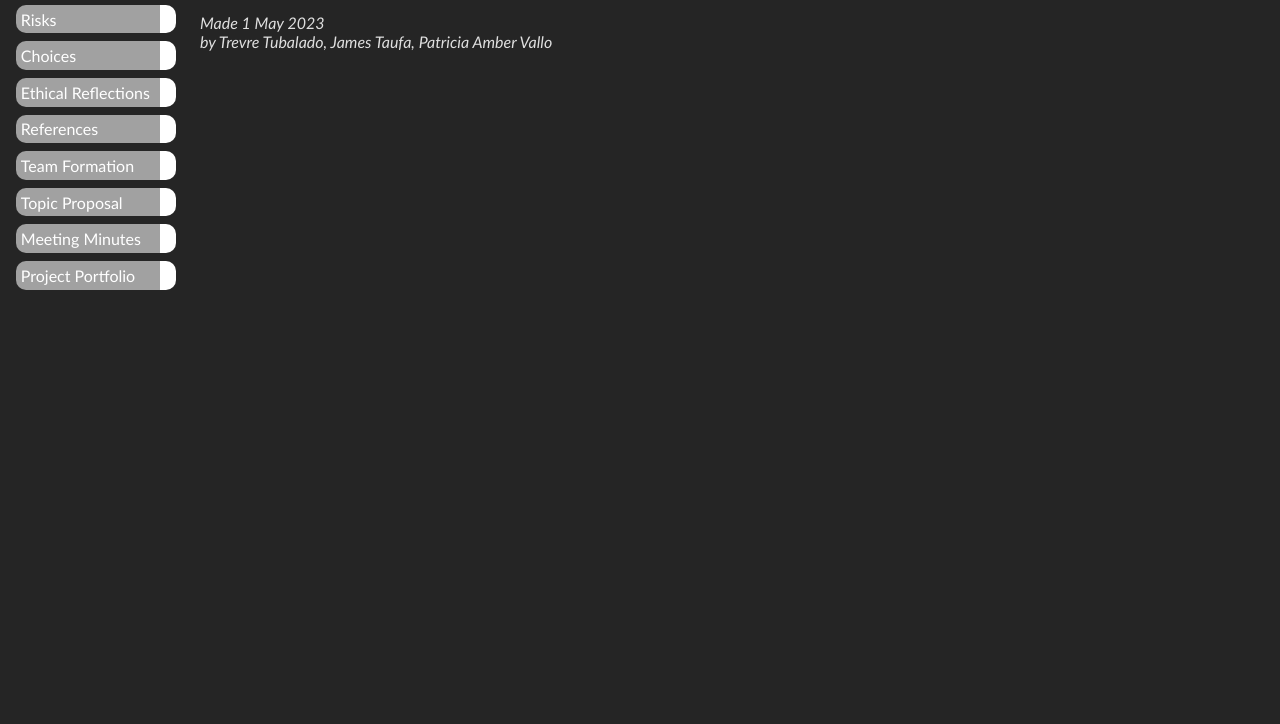
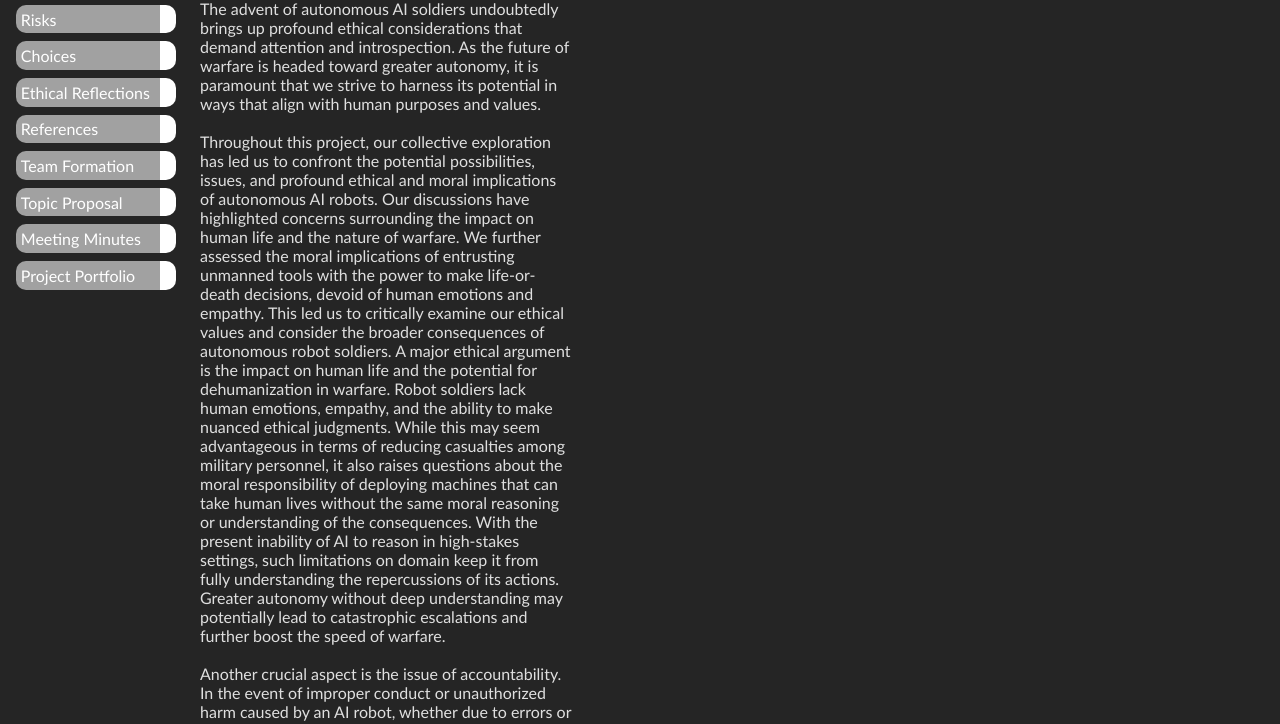
Before and after one commit to tobsywobsy/COMP501-Assignment-3, a plain HTML site: page CTiS-2023_1/misc/patricia.html in a window 1280 px wide. Shown: the part 145-869 px from the top of the page. Before the commit the page ends 800 px from the top, so only its background shows below. Drawn offline with Linux system fonts and the light colour scheme.

Commit message:
reflections done

```diff
--- a/CTiS-2023_1/misc/patricia.html
+++ b/CTiS-2023_1/misc/patricia.html
@@ -23,10 +23,24 @@
 
 <!-- Main content -->
 <div style="border-radius: 50px; background-color: #ffffff91; padding: 1px 20px">
-	<h1>Ethical Issues and Reflections (Patricia)</h1>
+  <h1>Ethical Issues and Reflections (Patricia)</h1>
 </div>
 
-<p>Ethical issues relating to the technology, your personal reflections and recommendations [Individual].</p>
+
+<p style="padding-right: 700px">
+<br><br>
+The advent of autonomous AI soldiers undoubtedly brings up profound ethical considerations that demand attention and introspection. As the future of warfare is headed toward greater autonomy, it is paramount that we strive to harness its potential in ways that align with human purposes and values.
+<br><br>
+Throughout this project, our collective exploration has led us to confront the potential possibilities, issues, and profound ethical and moral implications of autonomous AI robots. Our discussions have highlighted concerns surrounding the impact on human life and the nature of warfare. We further assessed the moral implications of entrusting unmanned tools with the power to make life-or-death decisions, devoid of human emotions and empathy. This led us to critically examine our ethical values and consider the broader consequences of autonomous robot soldiers. A major ethical argument is the impact on human life and the potential for dehumanization in warfare. Robot soldiers lack human emotions, empathy, and the ability to make nuanced ethical judgments. While this may seem advantageous in terms of reducing casualties among military personnel, it also raises questions about the moral responsibility of deploying machines that can take human lives without the same moral reasoning or understanding of the consequences. With the present inability of AI to reason in high-stakes settings, such limitations on domain keep it from fully understanding the repercussions of its actions. Greater autonomy without deep understanding may potentially lead to catastrophic escalations and further boost the speed of warfare.
+<br><br>
+Another crucial aspect is the issue of accountability. In the event of improper conduct or unauthorized harm caused by an AI robot, whether due to errors or intentional actions, determining who should be held accountable and subject to punishment becomes a complex issue. Unlike human soldiers who can be held accountable for their actions, the question of attributing blame and ensuring justice becomes complex with autonomous machines. This blurs the lines of responsibility and accountability, which are fundamental to our ethical framework.
+Our exploration of the potential for misuse of autonomous weapons has underscored the importance of regulatory legal frameworks and the decisions that go in the development of AI soldiers. These discussions have made us more aware of the potential risks and the need for stringent oversight to prevent the manipulation of these powerful technologies.
+
+<br><br>
+As such, it becomes crucial for autonomous robot soldiers to be developed to a level that aligns with these ethical guidelines. The weight of these decisions resides in the potential impact they can have on individuals, societies, and the global community. Ultimately, it becomes clear that navigating the ethical considerations surrounding the deployment of autonomous robot soldiers requires a careful and informed approach. It is through such efforts that informed decisions can be made, shaping the future of military technology in a manner that aligns with our ethical principles.
+<br><br>
+Engaging in this project as a team has equipped us with a comprehensive understanding of the ethical implications of our topic and emerging technologies. It has challenged our analytical and research abilities as well as strengthened our capacity to articulate complex ideas. Moreover, our teamwork has fostered a supportive environment where we actively learn from and challenge one another, ultimately enhancing our individual growth and the quality of our collective work. Looking forward, we recognize that there are areas where we can further improve our approach to similar assignments. We could allocate more time for in-depth research, ensuring we explore a wide range of scholarly literature to bolster the foundations of our arguments. My exploration of the opportunities, risks, and ethical implications of AI soldiers has been a remarkable learning experience. Our collaborative efforts have not only expanded my knowledge and research skills but have also refined my ethical awareness and prepared me to tackle future challenges in technology.
+
 
 <!-- Sign and date the page, it's only polite! -->
 <address>Made 1 May 2023<br>
```
Also changed, not shown: 2 other files.
